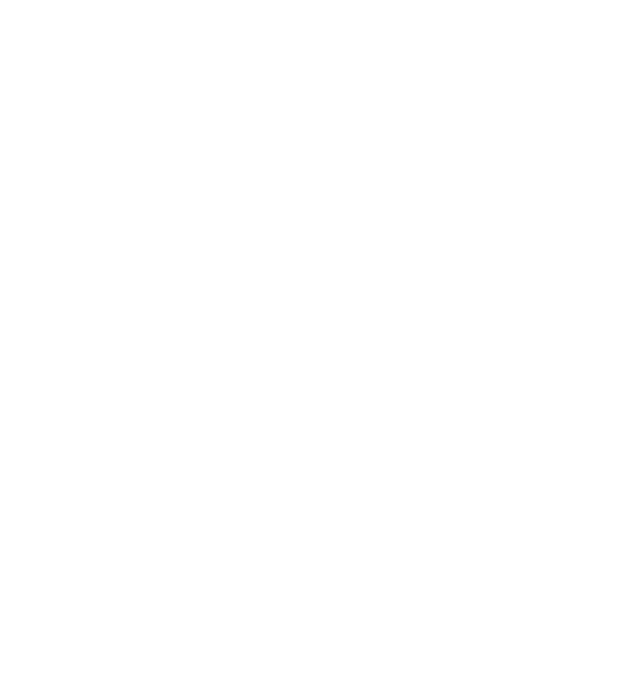
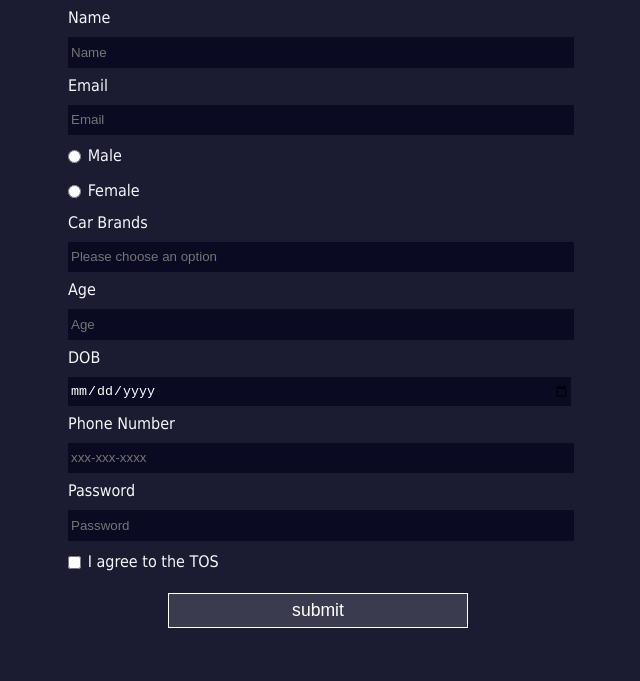
Before and after one commit to acciojob/signup-form-car-AnushaYuvika, a website: page main.html in a window 1280 px wide. Shown: the whole page, without its empty margins (322-962 px from the left). Drawn offline with Linux system fonts and the light colour scheme.

Commit message:
created a submission

```diff
--- a/main.html
+++ b/main.html
@@ -8,6 +8,39 @@
 
 <body>
 	<!-- the entire body must be written by student -->
+	<form method="post">
+		<label for="name">Name
+			<input type="text" name="name" id="name" placeholder="Name" required />
+		</label>
+		<label for="email">Email
+			<input type="email" name="email" id="email" placeholder="Email" required />
+		</label>
+		<label for="gender_m">
+			<input class="inline" type="radio" name="gender" id="gender_m" required />Male
+		</label>
+		<label for="gender_f">
+			<input class="inline" type="radio" name="gender" id="gender_f" required />Female
+		</label>
+		<label for="cars">Car Brands
+			<input type="select" name="car" id="cars" placeholder="Please choose an option" required />
+		</label>
+		<label for="age">Age
+			<input type="number" id="age" name="age" placeholder="Age" required />
+		</label>
+		<label for="dob">DOB
+			<input type="date"  id="dob" name="dob" required />
+		</label>
+		<label for="tel">Phone Number
+			<input type="tel" id="tel" name="tel" placeholder="xxx-xxx-xxxx" />
+		</label>
+		<label for="password">Password
+			<input  type="password" name="password" id="password" placeholder="Password" required/>
+		</label>
+		<label for="tos">
+			<input class="inline" type="checkbox" name="tos" id="tos" required />I agree to the TOS
+		</label>
+		<input type="submit" value="submit" />
+	</form>
     <script type="text/javascript" src="./script.js">
 </script>
 
--- a/styles.css
+++ b/styles.css
@@ -1,2 +1,49 @@
 
 /* Your CSS Code here. */
+body {
+	width: 100%;
+	height: 100vh;
+	margin: 0;
+	background-color: #1b1b32;
+	color: #f5f6f7;
+	font-family: Tahoma;
+	font-size: 16px;
+}
+
+form {
+	width: 60vw;
+	max-width: 500px;
+	min-width: 300px;
+	margin: 0 auto;
+	padding-bottom: 2em;
+}
+label {
+	display: block;
+	margin: 0.5rem 0;
+}
+
+input {
+	margin: 10px 0 0 0;
+	width: 100%;
+	min-height: 2em;
+	background-color: #0a0a23;
+  border: 1px solid #0a0a23;
+  color: #ffffff;
+}
+
+input[type="submit"] {
+	display: block;
+	width: 60%;
+	margin: 1em auto;
+	height: 2em;
+	font-size: 1.1rem;
+	background-color: #3b3b4f;
+  border-color: white;
+  min-width: 300px;
+}
+
+.inline {
+	width: unset;
+	margin: 0 0.5em 0 0;
+	vertical-align: middle;
+}
```
